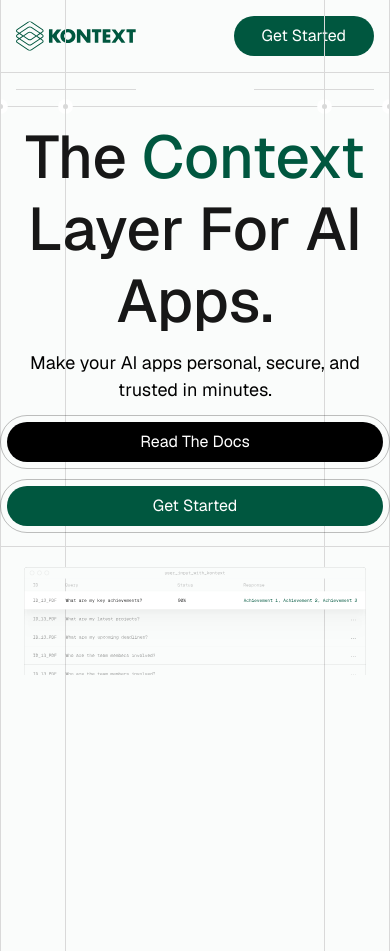
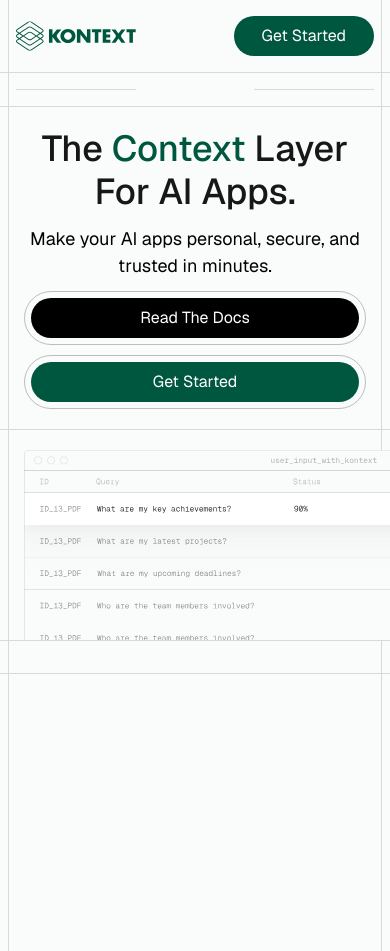
Before and after one commit to designbypebble/kontext, a Next.js app: page / in a window 390 px wide. Built offline with nearby package versions, Linux system fonts and the light colour scheme.

Commit message:
made hero responsive

```diff
--- a/src/app/page.tsx
+++ b/src/app/page.tsx
@@ -1,6 +1,7 @@
 import DashboardTable from "@/components/home/DashboardTable";
 import Hero from "@/components/home/Hero";
 import Divider from "@/components/ui/Divider";
+import { DotSquare } from "@/components/ui/GridCircleCouple";
 
 export default function Home() {
   return (
@@ -9,6 +10,7 @@ export default function Home() {
         <Hero />
         <Divider />
         <DashboardTable />
+        <DotSquare className="h-[32px]" />
       </main>
     </div>
   );
--- a/src/components/home/DashboardTable.tsx
+++ b/src/components/home/DashboardTable.tsx
@@ -4,8 +4,12 @@ import hero_dashaboard from "@/assets/images/hero_dashboard.svg";
 export default function DashboardTable() {
   return (
     <LayoutWrapper>
-      <div className="w-full flex justify-center pt-5 px-6">
-        <Image src={hero_dashaboard} alt="Context Based Use Input" />
+      <div className="w-full flex pt-5 px-6 overflow-auto md:justify-center">
+        <Image
+          src={hero_dashaboard}
+          alt="Context Based Use Input"
+          className="max-md:min-w-[600px] bg-background md:max-w-full"
+        />
       </div>
     </LayoutWrapper>
   );
--- a/src/components/home/Hero.tsx
+++ b/src/components/home/Hero.tsx
@@ -9,7 +9,7 @@ import { SecondaryButton } from "@/components/ui/SecondaryButton";
 export default function Hero() {
   return (
     <LayoutWrapper>
-      <div className="w-full flex h-[439px]">
+      <div className="w-full flex md:h-[439px] max-md:px-6 max-md:py-5">
         <StripesBarSVG />
         <HeroPanel />
         <div className="flex-1 self-stretch flex flex-col items-center justify-center max-w-full">
--- a/src/components/ui/GridCircle.tsx
+++ b/src/components/ui/GridCircle.tsx
@@ -9,9 +9,9 @@ export function GridCircle({ className, variant = "left" }: GridCircleProps) {
   return (
     <div
       className={clsx(
-        "w-[5px] h-[5px] rounded-full bg-gridline shadow-[0_0_0_4.74px_#fff] absolute",
-        variant === "left" && "left-[-2px] top-[-2px]",
-        variant === "right" && "right-[-2px] top-[-2px]",
+        "w-[5px] h-[5px] rounded-full bg-gridline shadow-[0_0_0_4.74px_#fff] absolute max-lg:hidden",
+        variant === "left" && "max-md:left-0 md:left-[-2px] top-[-2px]",
+        variant === "right" && "max-md:left-0 md:right-[-2px] top-[-2px]",
         className
       )}
     />
--- a/src/components/ui/GridCircleCouple.tsx
+++ b/src/components/ui/GridCircleCouple.tsx
@@ -1,5 +1,7 @@
 import clsx from "clsx";
 import { GridCircle } from "./GridCircle";
+import LayoutWrapper from "./LayoutWrapper";
+import Divider from "./Divider";
 
 export default function GridCircleCouple({
   className = "",
@@ -9,7 +11,7 @@ export default function GridCircleCouple({
   return (
     <div
       className={clsx(
-        "w-[66px] flex justify-between items-center relative",
+        "w-[66px] flex justify-between items-center relative max-w-full",
         className
       )}
     >
@@ -18,3 +20,25 @@ export default function GridCircleCouple({
     </div>
   );
 }
+
+export const DotSquare = ({ className = "" }: { className?: string }) => {
+  return (
+    <div className={clsx("w-full flex flex-col items-center")}>
+      <Divider />
+      <LayoutWrapper
+        className={clsx("flex flex-col justify-between", className)}
+      >
+        <div className={clsx("w-full flex justify-between relative")}>
+          <GridCircleCouple />
+          <GridCircleCouple />
+        </div>
+        <div className={clsx("w-full flex justify-between relative")}>
+          <GridCircleCouple />
+          <GridCircleCouple />
+        </div>
+      </LayoutWrapper>
+
+      <Divider />
+    </div>
+  );
+};
--- a/src/components/ui/VerticalGrids.tsx
+++ b/src/components/ui/VerticalGrids.tsx
@@ -1,7 +1,7 @@
 export function VerticalGrid() {
   return (
     <div className="absolute w-full h-full top-0 left-0">
-      <div className="max-w-full h-full flex w-[1111px] 2xl:w-[1440px] mx-auto justify-between">
+      <div className="max-w-full h-full flex w-[1111px] 2xl:w-[1440px] mx-auto justify-between max-lg:hidden">
         <div className="w-[66px] h-full flex justify-between">
           <div className="w-[1px] h-full bg-gridline"></div>
           <div className="w-[1px] h-full bg-gridline"></div>
@@ -11,6 +11,10 @@ export function VerticalGrid() {
           <div className="w-[1px] h-full bg-gridline"></div>
         </div>
       </div>
+      <div className="lg:hidden w-full px-2 flex justify-between h-full">
+        <div className="w-[1px] h-full bg-gridline"></div>
+        <div className="w-[1px] h-full bg-gridline"></div>
+      </div>
     </div>
   );
 }
--- a/src/components/ui/typography/H1.tsx
+++ b/src/components/ui/typography/H1.tsx
@@ -9,7 +9,7 @@ export function H1({ className, children, ...props }: H1Props) {
   return (
     <h1
       className={clsx(
-        "max-w-full text-6xl font-medium leading-[1.2em] capitalize",
+        "max-w-full text-6xl font-medium leading-[1.2em] capitalize max-md:text-4xl",
         className
       )}
       {...props}
```
